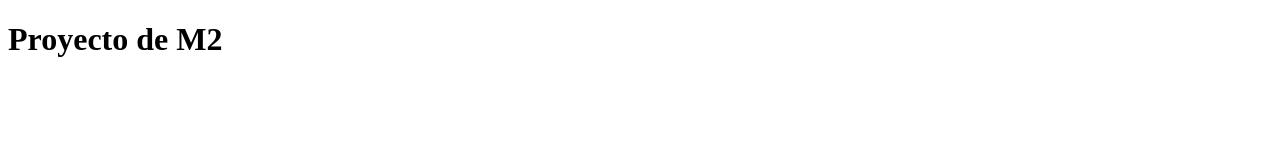
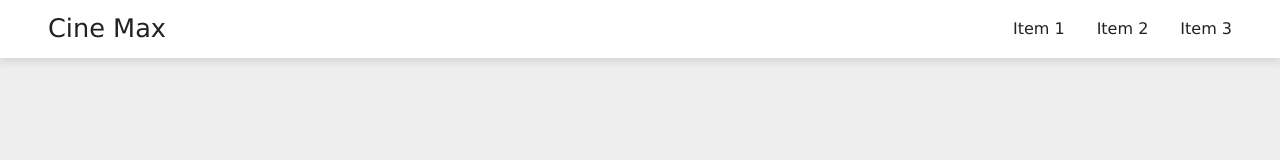
Before and after one commit to axelbriandip/soyhenry-m2, a website: page front/index.html in a window 1280 px wide. Drawn offline with Linux system fonts and the light colour scheme.

Commit message:
nav done

```diff
--- a/front/index.html
+++ b/front/index.html
@@ -3,10 +3,20 @@
   <head>
     <meta charset="UTF-8" />
     <meta name="viewport" content="width=device-width, initial-scale=1.0" />
-    <title>Document</title>
+    <link rel="shortcut icon" href="assets/favicon.ico" type="image/x-icon">
+    <link rel="stylesheet" href="styles/reset.css">
+    <link rel="stylesheet" href="styles/index.css">
+    <title>Cine Max</title>
   </head>
   <body>
-    <h1>Proyecto de M2</h1>
+    <nav>
+      <h1>Cine Max</h1>
+      <ul>
+        <li><a href="#">Item 1</a></li>
+        <li><a href="#">Item 2</a></li>
+        <li><a href="#">Item 3</a></li>
+      </ul>
+    </nav>
 
     <script src="./scripts/tempData.js"></script>
     <script src="./scripts/index.js"></script>
--- /dev/null
+++ b/front/styles/index.css
@@ -0,0 +1,33 @@
+:root {
+    --white: #eee;
+    --black: #222
+}
+
+body {
+    background-color: var(--white);
+    color: var(--black);
+    font-family: Verdana, Geneva, Tahoma, sans-serif;
+}
+
+nav {
+    display: flex;
+    justify-content: space-between;
+    align-items: center;
+    padding: 1rem 3rem;
+    background-color: #fff;
+    box-shadow: 0 4px 8px rgba(0, 0, 0, 0.1);
+}
+
+nav ul {
+    display: flex;
+    gap: 2rem;
+}
+
+nav ul li a {
+    text-decoration: none;
+    color: var(--black);
+}
+
+h1 {
+    font-size: 1.6rem;
+}
--- /dev/null
+++ b/front/styles/reset.css
@@ -0,0 +1,50 @@
+/* Reset CSS */
+html, body, div, span, applet, object, iframe,
+h1, h2, h3, h4, h5, h6, p, blockquote, pre,
+a, abbr, acronym, address, big, cite, code,
+del, dfn, em, img, ins, kbd, q, s, samp,
+small, strike, strong, sub, sup, tt, var,
+b, u, i, center,
+dl, dt, dd, ol, ul, li,
+fieldset, form, label, legend,
+table, caption, tbody, tfoot, thead, tr, th, td,
+article, aside, canvas, details, embed,
+figure, figcaption, footer, header, hgroup,
+menu, nav, output, ruby, section, summary,
+time, mark, audio, video {
+    margin: 0;
+    padding: 0;
+    border: 0;
+    font-size: 100%;
+    font: inherit;
+    vertical-align: baseline;
+}
+
+/* HTML5 display-role reset for older browsers */
+article, aside, details, figcaption, figure,
+footer, header, hgroup, menu, nav, section {
+    display: block;
+}
+
+body {
+    line-height: 1;
+}
+
+ol, ul {
+    list-style: none;
+}
+
+blockquote, q {
+    quotes: none;
+}
+
+blockquote:before, blockquote:after,
+q:before, q:after {
+    content: '';
+    content: none;
+}
+
+table {
+    border-collapse: collapse;
+    border-spacing: 0;
+}
```
Also changed, not shown: front/assets/cinemax-logo.png (added), front/assets/favicon.ico (added), 1 other file.
